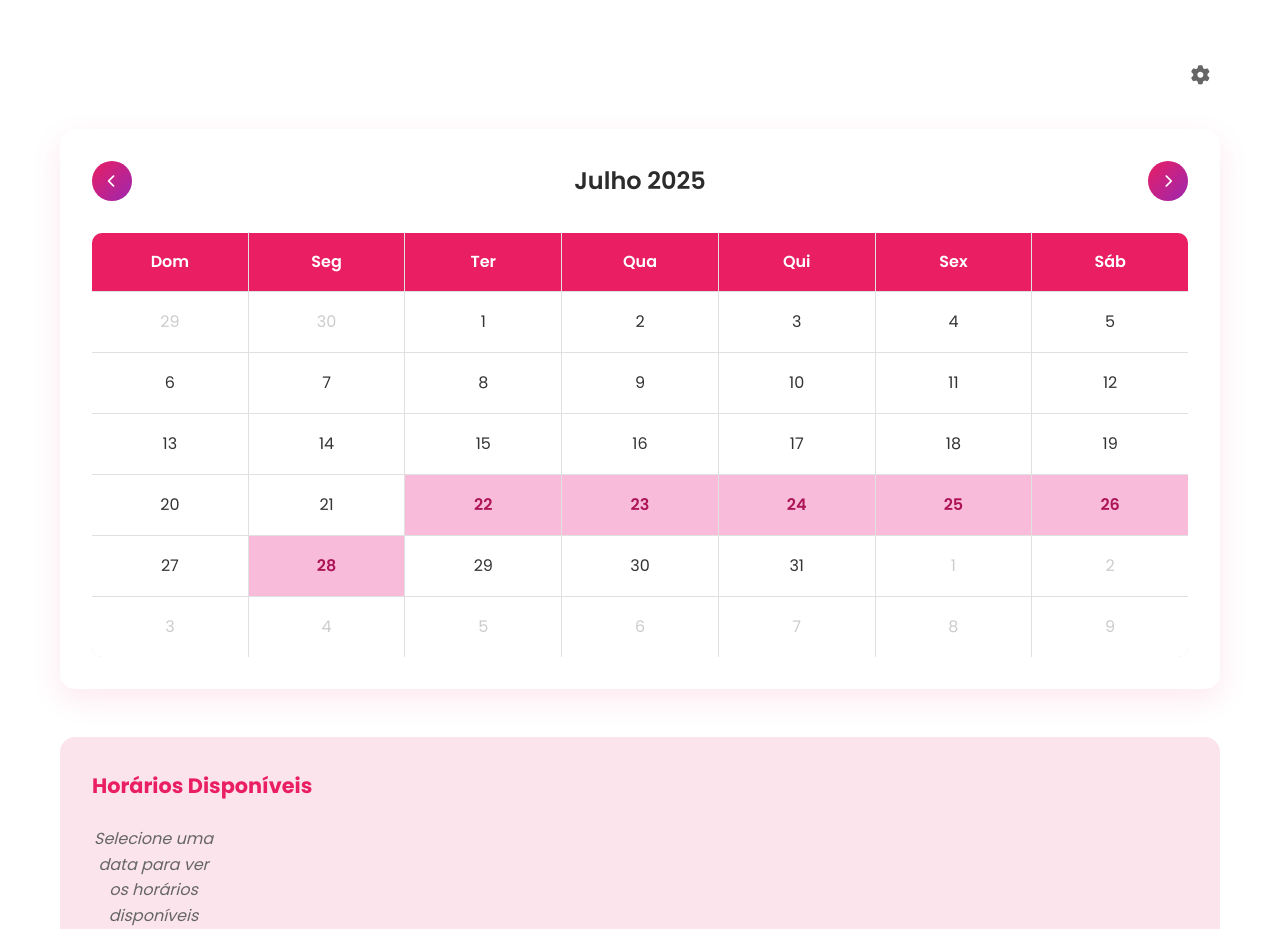
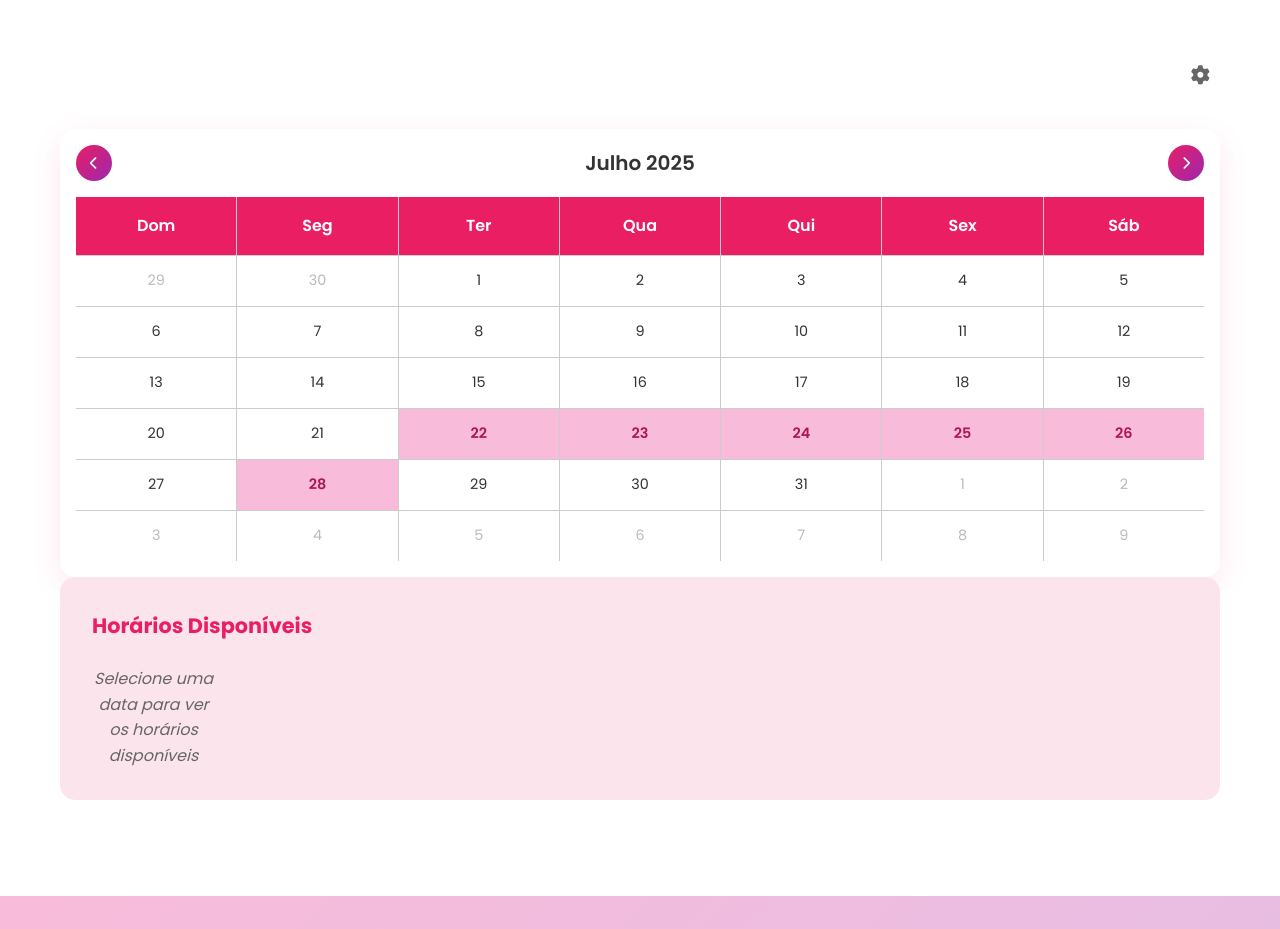
Before and after one commit to theodoro2115/Site-Vitoria, a plain HTML site: page index.html in a window 1280 px wide. Shown: the part 2780-3709 px from the top of the page. Drawn offline with Linux system fonts and the light colour scheme.

Commit message:
Update style.css

```diff
--- a/style.css
+++ b/style.css
@@ -591,30 +591,36 @@ body {
     color: var(--primary-color);
     background: var(--light-pink);
 }
-
 .calendar-container {
-    background: var(--white);
+    max-width: 100%; /* usa toda largura possível */
+    width: 100%;
+    padding: 1rem;
+    background: var(--white, #fff);
     border-radius: 15px;
-    padding: 2rem;
-    box-shadow: var(--shadow);
-    margin-bottom: 3rem;
+    box-shadow: var(--shadow, 0 0 10px rgba(0,0,0,0.1));
+    box-sizing: border-box;
+    overflow-x: auto; /* permite scroll horizontal se precisar */
 }
 
 .calendar-header {
     display: flex;
     justify-content: space-between;
     align-items: center;
-    margin-bottom: 2rem;
+    margin-bottom: 1rem;
+    flex-wrap: wrap;
 }
 
 .calendar-nav {
-    background: var(--gradient-primary);
-    color: var(--white);
+    background: var(--gradient-primary, linear-gradient(to right, #ff5e78, #ff87ab));
+    color: var(--white, #fff);
     border: none;
-    width: 40px;
-    height: 40px;
+    width: 36px;
+    height: 36px;
     border-radius: 50%;
     cursor: pointer;
+    display: flex;
+    justify-content: center;
+    align-items: center;
     transition: transform 0.3s ease;
 }
 
@@ -623,50 +629,74 @@ body {
 }
 
 #current-month {
-    font-size: 1.5rem;
+    font-size: 1.25rem;
     font-weight: 600;
-    color: var(--text-dark);
+    text-align: center;
+    flex-grow: 1;
 }
 
 .calendar-grid {
     display: grid;
-    grid-template-columns: repeat(7, 1fr);
+    grid-template-columns: repeat(7, minmax(0, 1fr));
     gap: 1px;
-    background: #e0e0e0;
+    background: #ccc;
     border-radius: 10px;
-    overflow: hidden;
+    width: 100%;
+    box-sizing: border-box;
 }
 
 .calendar-day {
-    background: var(--white);
-    padding: 1rem;
+    background: var(--white, #fff);
+    padding: 0.5rem 0;
     text-align: center;
     cursor: pointer;
-    transition: all 0.3s ease;
-    min-height: 60px;
+    min-height: 50px;
     display: flex;
     align-items: center;
     justify-content: center;
+    font-size: 0.9rem;
+    transition: background-color 0.3s ease;
+    box-sizing: border-box;
+    word-break: break-word;
 }
 
 .calendar-day:hover {
-    background: var(--light-pink);
+    background: var(--light-pink, #ffe4e6);
 }
 
 .calendar-day.has-slots {
-    background: var(--secondary-color);
-    color: var(--dark-pink);
+    background: var(--secondary-color, #d0e8ff);
+    color: var(--dark-pink, #a83253);
     font-weight: 600;
 }
 
 .calendar-day.selected {
-    background: var(--primary-color);
-    color: var(--white);
+    background: var(--primary-color, #ff5e78);
+    color: var(--white, #fff);
 }
 
 .calendar-day.other-month {
-    color: #ccc;
+    color: #bbb;
 }
+
+/* RESPONSIVO */
+@media (max-width: 600px) {
+    .calendar-day {
+        min-height: 40px;
+        font-size: 0.75rem;
+        padding: 0.25rem 0;
+    }
+
+    .calendar-nav {
+        width: 32px;
+        height: 32px;
+    }
+
+    #current-month {
+        font-size: 1rem;
+    }
+}
+
 
 .available-times {
     background: var(--light-pink);
```
